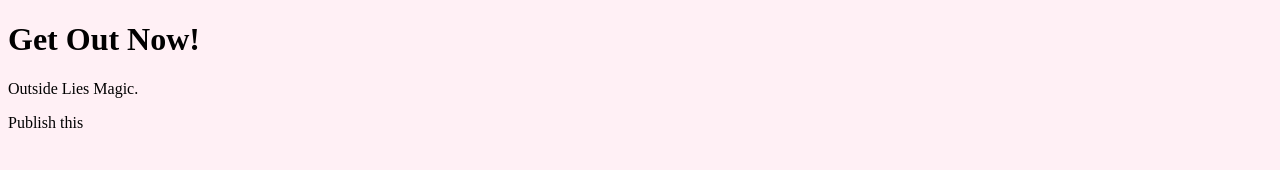
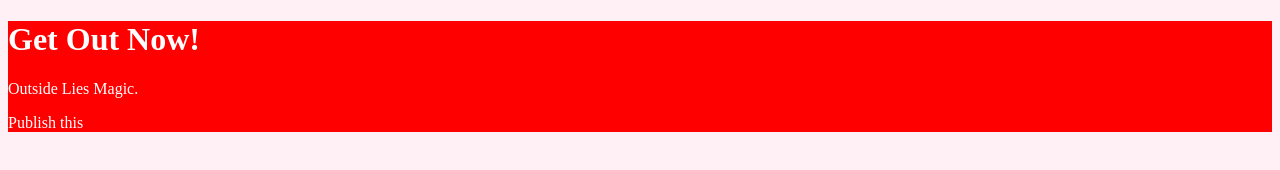
Before and after one commit to lookupdaily/website-old, a Gatsby site: page / in a window 1280 px wide. Built offline with nearby package versions, Linux system fonts and the light colour scheme; Gatsby itself is replaced by a stand-in of ours.

Commit message:
Add layout stylesheet

```diff
--- /dev/null
+++ b/src/components/layout/layout.css
@@ -0,0 +1,4 @@
+.layout {
+  background-color: red;
+  color: white;
+}
--- a/src/components/layout/layout.tsx
+++ b/src/components/layout/layout.tsx
@@ -1,7 +1,8 @@
 import * as React from 'react'
+import "./layout.css"
 
 interface LayoutProps { children: React.ReactNode }
 
 export const Layout = (props: LayoutProps) => {
-  return <div>{props.children}</div>
+  return <div class="layout">{props.children}</div>
 }
```
